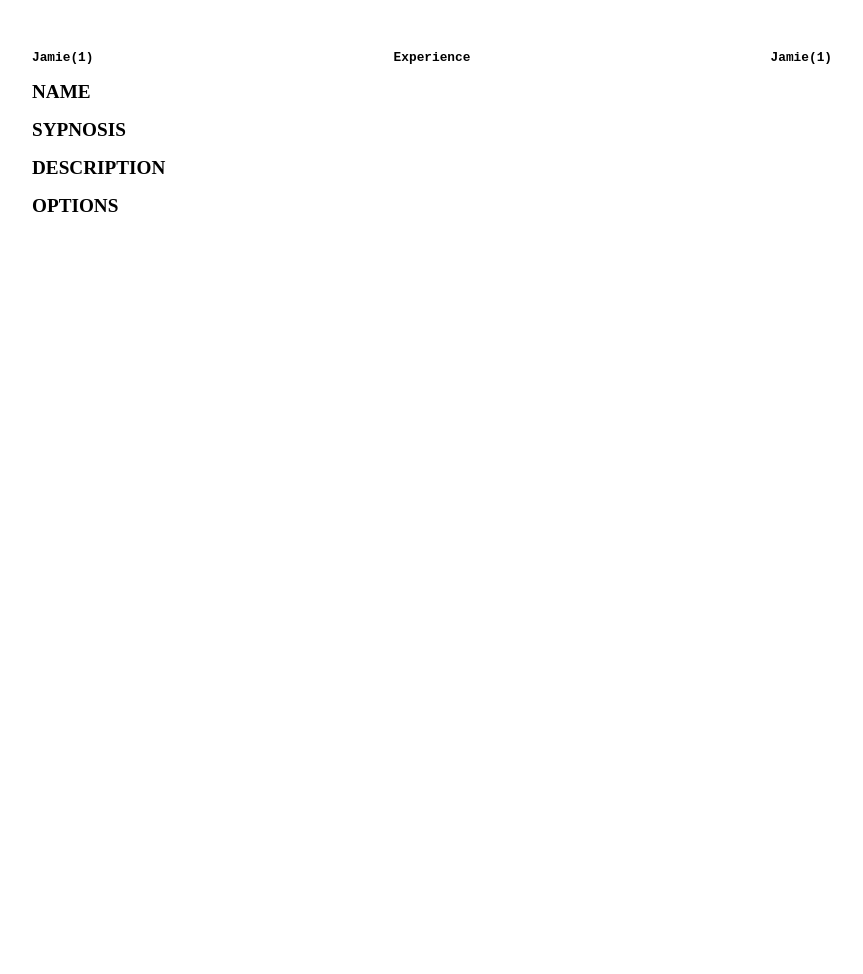
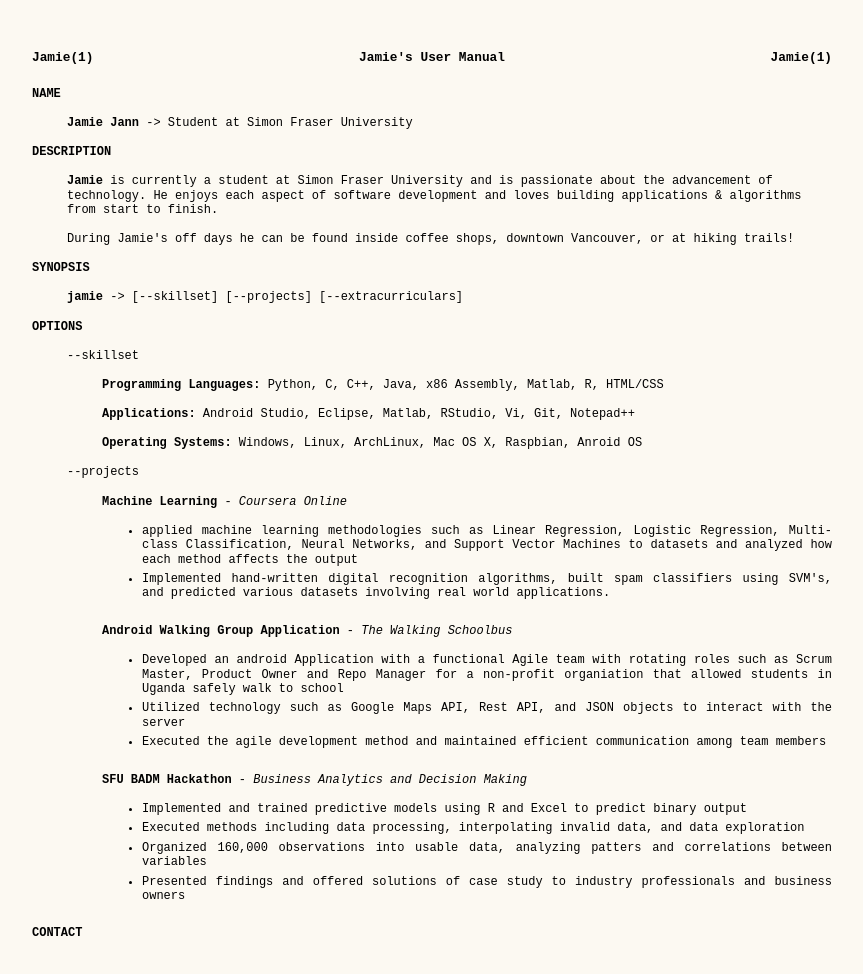
Before and after one commit to jamiejann/jamiejann.github.io, a website: page res.html in a window 1280 px wide. Shown: the whole page, without its empty margins (208-1071 px from the left). Before the commit the page ends 800 px from the top, so only its background shows below. Drawn offline with Linux system fonts and the light colour scheme.

Commit message:
Added core CV structure

```diff
--- a/css/main.css
+++ b/css/main.css
@@ -20,23 +20,38 @@
 }
 header{
     text-align: center;
+    font-family: monospace, Arial;
+}
+.headers{
+    font-family: monospace, Arial;
+    font-weight: lighter;
+    font-size: 12px;
+}
+.headers h1{
+    font-size: 12px;
 }
 .left {
     float: left;
-    font-family: monospace, Arial;
     font-weight: bold;
 }
 .middle {
     display: inline-block;
     vertical-align: top;
-    font-family: monospace, Arial;
     font-weight: lighter;
 }
 .right {
     float: right;
-    font-family: monospace, Arial;
     font-weight: bold;
 }
 .indent{
-
+    margin: 15px 0 15px 35px;
+    max-width: 800px;
+    line-height: 1.2;
 }
+.indent ul{
+    margin: 15px 0 23px 0;
+    text-align: justify;
+}
+.indent li{
+    margin-bottom: 5px;
+}
--- a/res.html
+++ b/res.html
@@ -3,36 +3,120 @@
 <head>
     <meta charset="UTF-8">
     <link href="css/main.css" rel="stylesheet">
-    <title>VC</title>
+    <title>CV</title>
     <link rel="icon" type="image/png" href="favicon-32x32.png" sizes="32x32" />
     <link href="https://fonts.googleapis.com/css?family=Source+Code+Pro" rel="stylesheet">
 
 </head>
-<body>
+<body style="background-color: #fcf9f2">
     <main>
         <header>
             <div class="left">
                 <strong>Jamie(1)</strong>
             </div>
             <div class="middle">
-                <strong>Experience</strong>
+                <strong>Jamie's User Manual</strong>
             </div>
             <div class="right">
                 <strong>Jamie(1)</strong>
             </div>
         </header>
-        <section class="indent">
+        <div class="headers">
+            <br>
             <h1>NAME</h1>
-        </section>
-        <section>
-            <h1>SYPNOSIS</h1>
-        </section>
-        <section>
+            <section class="indent">
+                <strong>Jamie Jann</strong> -> Student at Simon Fraser University
+            </section>
             <h1>DESCRIPTION</h1>
-        </section>
-        <section>
+            <section class="indent">
+                <strong>Jamie</strong> is currently a student at Simon Fraser University and is passionate about
+                the advancement of technology. He enjoys each aspect of software development and loves building applications & algorithms from
+                start to finish.
+                <br><br>
+                During Jamie's off days he can be found inside coffee shops, downtown Vancouver, or at hiking trails!
+            </section>
+            <h1>SYNOPSIS</h1>
+            <section class="indent">
+                <strong>jamie</strong> -> [--skillset] [--projects] [--extracurriculars]
+            </section>
             <h1>OPTIONS</h1>
-        </section>
+            <section class="indent">
+                --skillset
+                <div class="indent">
+                    <strong>Programming Languages: </strong>Python, C, C++, Java, x86 Assembly, Matlab, R, HTML/CSS
+                    <br><br>
+                    <strong>Applications: </strong>Android Studio, Eclipse, Matlab, RStudio, Vi, Git, Notepad++
+                    <br><br>
+                    <strong>Operating Systems: </strong>Windows, Linux, ArchLinux, Mac OS X, Raspbian, Anroid OS
+                </div>
+                --projects
+
+                <!-- Machine Learning -->
+                <div class="indent">
+                    <strong>Machine Learning</strong> - <i>Coursera Online</i>
+                    <div class="indent-ul">
+                        <ul>
+                            <li>
+                                applied machine learning methodologies such as Linear Regression, Logistic Regression,
+                                Multi-class Classification, Neural Networks, and Support Vector Machines to datasets and
+                                analyzed how each method affects the output
+                            </li>
+                            <li>
+                                Implemented hand-written digital recognition algorithms, built spam classifiers using
+                                SVM's, and predicted various datasets involving real world applications.
+                            </li>
+                        </ul>
+                    </div>
+                </div>
+
+                <!-- Walking Group App -->
+                <div class="indent">
+                   <strong>Android Walking Group Application</strong> - <i>The Walking Schoolbus</i>
+                    <div class="indent-ul">
+                        <ul>
+                            <li>
+                                Developed an android Application with a functional Agile team with rotating roles
+                                such as Scrum Master, Product Owner and Repo Manager for a non-profit organiation
+                                that allowed students in Uganda safely walk to school
+                            </li>
+                            <li>
+                                Utilized technology such as Google Maps API, Rest API, and JSON objects to interact
+                                with the server
+                            </li>
+                            <li>
+                                Executed the agile development method and maintained efficient communication
+                                among team members
+                            </li>
+                        </ul>
+                    </div>
+                </div>
+
+                <!-- BADM -->
+                <div class="indent">
+                    <strong>SFU BADM Hackathon</strong> - <i>Business Analytics and Decision Making</i>
+                    <div class="indent-ul">
+                        <ul>
+                            <li>
+                                Implemented and trained predictive models using R and Excel to predict binary output
+                            </li>
+                            <li>
+                                Executed methods including data processing, interpolating invalid data, and data exploration
+                            </li>
+                            <li>
+                                Organized 160,000 observations into usable data, analyzing patters and correlations between variables
+                            </li>
+                            <li>
+                                Presented findings and offered solutions of case study to industry professionals and business owners
+                            </li>
+                        </ul>
+                    </div>
+                </div>
+
+            </section>
+            <h1>CONTACT</h1>
+            <section class="indent">
+            </section>
+        </div>
 
 
     </main>
```
Also changed, not shown: index.html (+3 -0 lines), 1 other file.
